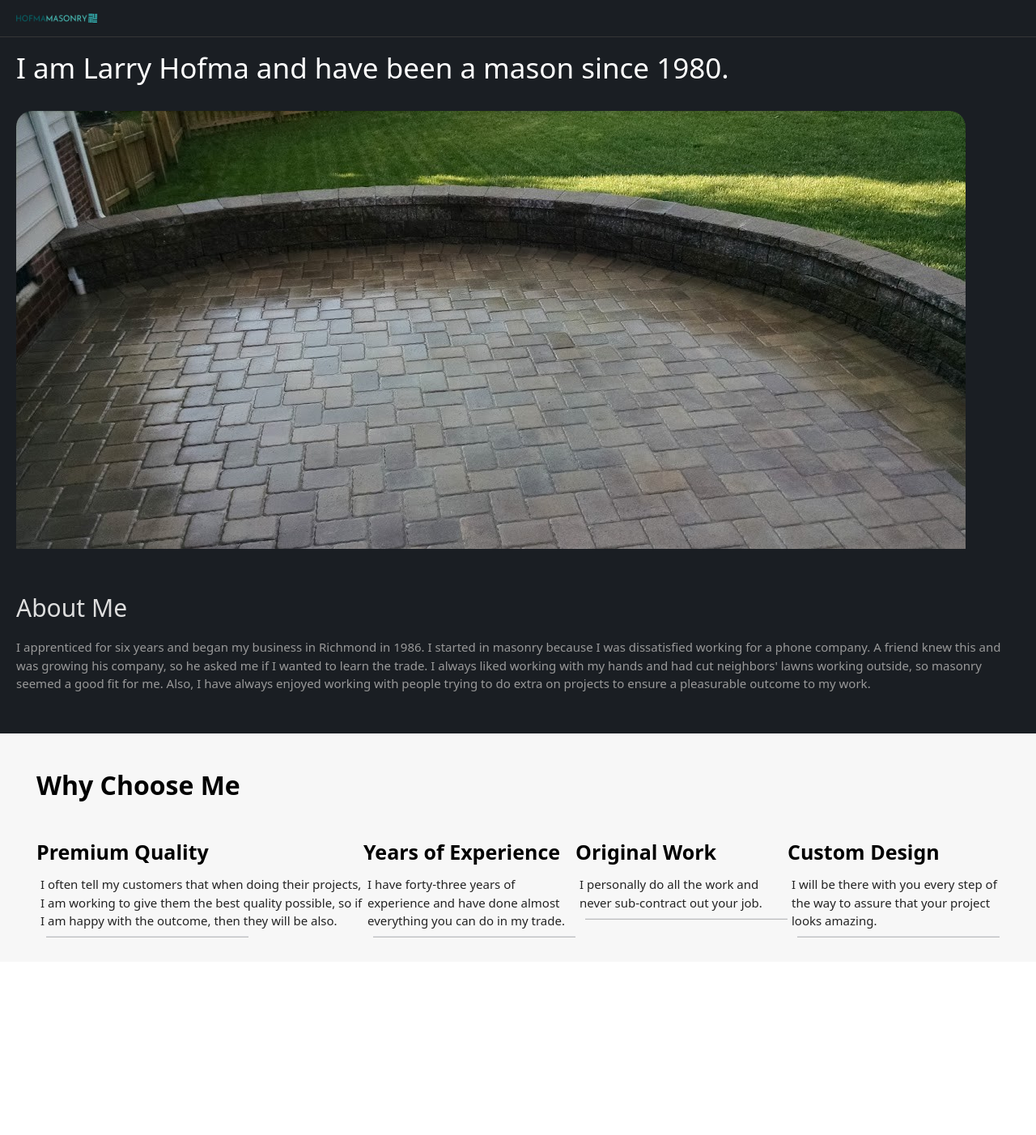
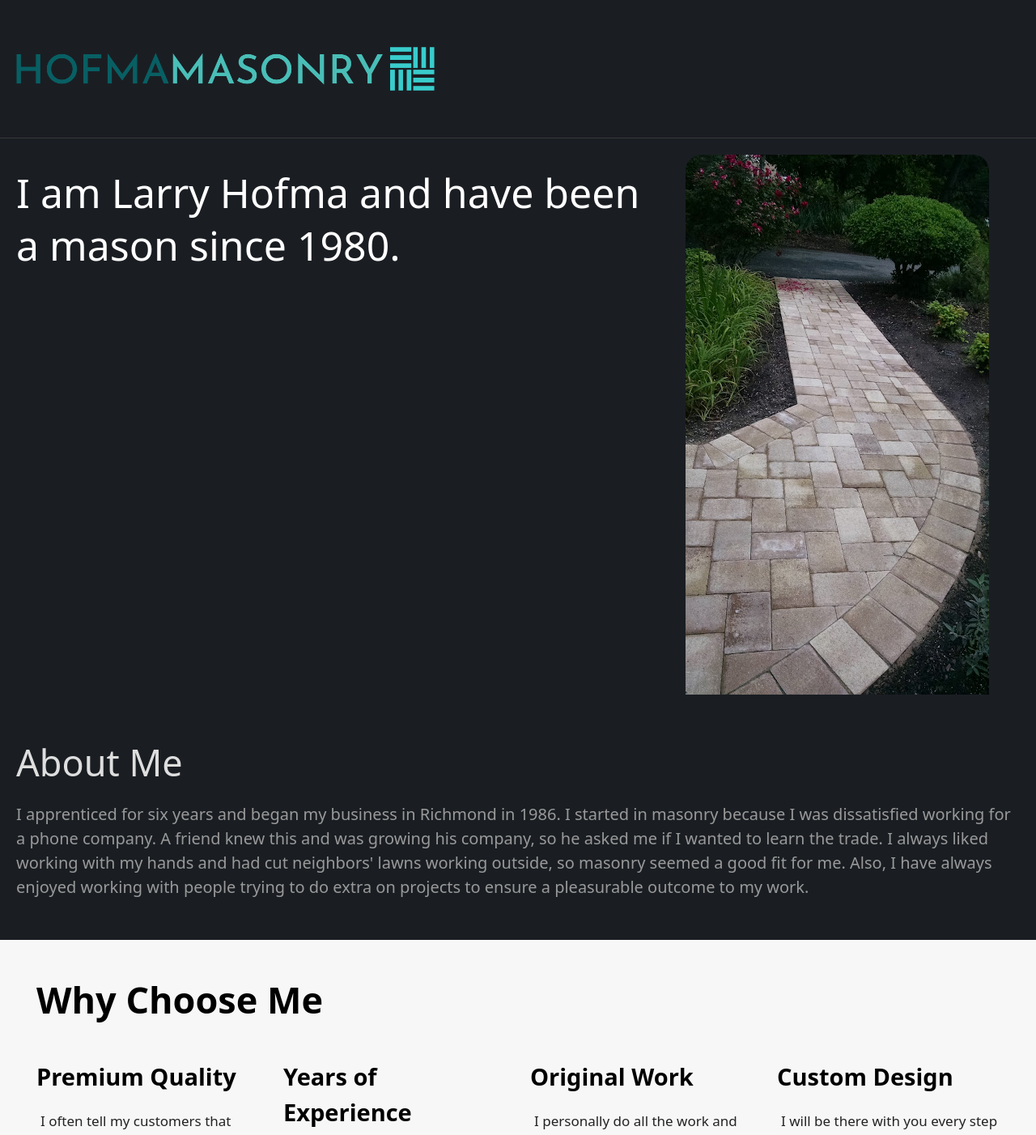
Before and after one commit to i-palmer/Homfa-Masonry-Website, a React (Vite) app: page / in a window 1280 px wide. Shown: the top 1402 px of the page at 81% size. Before the commit the page ends 1213 px from the top, so only its background shows below. Built offline with nearby package versions, Linux system fonts and the light colour scheme.

Commit message:
Add files via upload

```diff
--- a/src/Components/AboutMe.jsx
+++ b/src/Components/AboutMe.jsx
@@ -1,17 +1,19 @@
 import React from "react"
+import GridImage from "./GridImage"
 
 export default function AboutMe() {
     return (
         <div className="text-[#F8F8F8] pl-[20px] pb-[50px]">
-            <div className="flex flex-col lg:flex-row">
-                <div className="mr-[20px]">
-                    <h1 className="text-[35px] text-white mb-[35px] leading-9">
+            <div className="flex flex-col mr-[20px]">
+                <div className="sm:grid sm:grid-cols-6 sm:grid-rows-1">
+                    <h1 className="text-[35px] text-white mb-[35px] leading-[3.05rem]
+                    sm:text-[50px] sm:col-start-1 sm:col-span-4 sm:mr-[35px] sm:mt-[15px] sm:leading-[65px]">
                         I am Larry Hofma and have been a mason since 1980.
                     </h1>
-                    <img className=" rounded-t-[20px]"
-                    src="/IMG_20151023_164855637.jpg"/>
-                    <h1 className="mt-[50px] text-[30px] text-[#DEDEDE]">About Me</h1>
-                    <p className="mt-[15px] text-[15px] text-[#999999]">
+                <GridImage />
+                </div>
+                <h1 className="mt-[50px] text-[30px] text-[#DEDEDE] sm:text-[45px]">About Me</h1>
+                <p className="mt-[15px] text-[15px] text-[#999999] sm:text-[20px]">
                     I apprenticed for six years and began my business in Richmond
                     in 1986. I started in masonry because I was dissatisfied working for a phone company.
                     A friend knew this and was growing his company, so he  asked me if I wanted to learn
@@ -21,6 +23,5 @@ export default function AboutMe() {
                 </p>
             </div>
         </div>
-        </div>
     )
 }
--- a/src/Components/ChooseMe.jsx
+++ b/src/Components/ChooseMe.jsx
@@ -1,44 +1,58 @@
 import '../index.css'
-import React from "react"
+import React, { useState, useEffect } from "react";
+
 
 export default function ChooseMe() {
+
+        const [isMobile, setIsMobile] = useState(window.innerWidth <= 639);
+
+        useEffect(() => {
+          const handleResize = () => {
+            setIsMobile(window.innerWidth <= 639);
+          };
+
+          window.addEventListener("resize", handleResize);
+
+          return () => {
+            window.removeEventListener("resize", handleResize);
+          };
+        }, []);
+
     return (
-        <div className="px-[45px]">
-            <h1 className="text-[32px] font-semibold mt-[40px] mb-[40px]">Why Choose Me</h1>
-            <div className=".border">
-            <div className="flex flex-col md:flex-row">
-                <div className="mb-[30px]">
-                    <h4 className="text-[25px] font-semibold mb-[10px]">Premium Quality</h4>
-                    <p className="text-[15px] text-[#232323] font-medium mb-[7.5px] ml-[5px]">
+        <div className="pl-[45px] pr-[15px]">
+            <h1 className="text-[32px] font-semibold mt-[40px] mb-[40px] sm:text-[45px]">Why Choose Me</h1>
+            <div className="grid grid-cols-1 sm:grid-cols-2 md:grid-cols-4">
+                <div className="mb-[30px] mr-[30px]">
+                    <h4 className="text-[25px] font-semibold mb-[10px] sm:text-[29px] font-[625] mb-[20px]">Premium Quality</h4>
+                    <p className="text-[15px] text-[#232323] font-medium mb-[7.5px] ml-[5px] sm:text-[17px]">
                         I often tell my customers that when doing their projects, I am working to give them
                         the best quality possible, so if I am happy with the outcome, then they will be also.
                     </p>
-                    <hr className="w-[250px] bg-[#BBBBBB] h-[2px] ml-[12px]"></hr>
+                    {isMobile && <hr className="bg-[#BBBBBB] h-[2px] ml-[12px]"></hr>}
                 </div>
-                <div className="mb-[30px]">
-                    <h4 className="text-[25px] font-semibold mb-[10px]">Years of Experience</h4>
-                    <p className="text-[15px] text-[#232323] font-medium mb-[7.5px] ml-[5px]">
+                <div className="mb-[30px] mr-[30px]">
+                    <h4 className="text-[25px] font-semibold mb-[10px] sm:text-[29px] font-[625] mb-[20px]">Years of Experience</h4>
+                    <p className="text-[15px] text-[#232323] font-medium mb-[7.5px] ml-[5px] sm:text-[17px]">
                         I have forty-three years of experience and have done almost everything you can
                         do in my trade.
                     </p>
-                    <hr className="w-[250px] bg-[#BBBBBB] h-[2px] ml-[12px]"></hr>
+                    {isMobile && <hr className="bg-[#BBBBBB] h-[2px] ml-[12px]"></hr>}
                 </div>
-                <div className="mb-[30px]">
-                    <h4 className="text-[25px] font-semibold mb-[10px]">Original Work</h4>
-                    <p className="text-[15px] text-[#232323] font-medium mb-[7.5px] ml-[5px]">
+                <div className="mb-[30px] mr-[30px]">
+                    <h4 className="text-[25px] font-semibold mb-[10px] sm:text-[29px] font-[625] mb-[20px]">Original Work</h4>
+                    <p className="text-[15px] text-[#232323] font-medium mb-[7.5px] ml-[5px] sm:text-[17px]">
                         I personally do all the work and never sub-contract out your job.
                     </p>
-                    <hr className="w-[250px] bg-[#BBBBBB] h-[2px] ml-[12px]"></hr>
+                    {isMobile && <hr className="bg-[#BBBBBB] h-[2px] ml-[12px]"></hr>}
                 </div>
-                <div className="mb-[30px]">
-                    <h4 className="text-[25px] font-semibold mb-[10px]">Custom Design</h4>
-                    <p className="text-[15px] text-[#232323] font-medium mb-[7.5px] ml-[5px]">
+                <div className="mb-[30px] mr-[30px]">
+                    <h4 className="text-[25px] font-semibold mb-[10px] sm:text-[29px] font-[625] mb-[20px]">Custom Design</h4>
+                    <p className="text-[15px] text-[#232323] font-medium mb-[7.5px] ml-[5px] sm:text-[17px]">
                         I will be there with you every step of the way to assure
                         that your project looks amazing.
                     </p>
-                    <hr className="w-[250px] bg-[#BBBBBB] h-[2px] ml-[12px]"></hr>
+                    {isMobile && <hr className="bg-[#BBBBBB] h-[2px] ml-[12px]"></hr>}
                 </div>
-            </div>
             </div>
         </div>
     )
--- /dev/null
+++ b/src/Components/GridImage.jsx
@@ -0,0 +1,10 @@
+import React from "react";
+import Image from "./Img"
+
+export default function GridImage() {
+  return (
+    <div className="col-start-5 col-span-3">
+      <Image />
+    </div>
+  );
+}
--- /dev/null
+++ b/src/Components/Img.jsx
@@ -0,0 +1,31 @@
+import React, { useEffect, useState } from 'react';
+
+const ResponsiveImage = () => {
+  const [windowWidth, setWindowWidth] = useState(window.innerWidth);
+
+  useEffect(() => {
+    // Update window width when the window is resized
+    const handleResize = () => {
+      setWindowWidth(window.innerWidth);
+    };
+
+    window.addEventListener('resize', handleResize);
+
+    return () => {
+      window.removeEventListener('resize', handleResize);
+    };
+  }, []);
+
+  return (
+    <div>
+      {windowWidth < 640 && (
+        <img src="/IMG_20151023_164855637.jpg" alt="Mobile" className="rounded-t-[20px]"/>
+      )}
+      {windowWidth >= 640 && (
+        <img src="/IMG_20170524_161141065.jpg" alt="Desktop" className="rounded-t-[20px]"/>
+      )}
+    </div>
+  );
+};
+
+export default ResponsiveImage;
--- a/src/Components/Navbar.jsx
+++ b/src/Components/Navbar.jsx
@@ -4,9 +4,9 @@ import '../index.css'
 export default function Navbar() {
     return (
         <div className="mb-[20px]">
-            <div className="pl-[20px] h-[45px] flex items-center">
+            <div className="px-[20px] h-[80px] grid grid-cols-12 flex items-center sm:h-[110px] md:h-[130px] lg:h-[150px] xl:h-[170px] 2xl:h-[200px]">
                 <img
-                    className="w-[100px]"
+                    className="col-span-6 sm:col-span-5"
                     src="/hofma-masonry-low-resolution-logo-color-on-transparent-background.png"
                     />
             </div>
@@ -14,3 +14,13 @@ export default function Navbar() {
         </div>
     )
 }
+
+// 'sm': '640px',
+
+//       'md': '768px',
+
+//       'lg': '1024px',
+
+//       'xl': '1280px',
+
+//       '2xl': '1536px',
--- a/src/index.css
+++ b/src/index.css
@@ -1,22 +1,3 @@
 @tailwind base;
 @tailwind components;
 @tailwind utilities;
-
-.border {
-    background-color: gray;
-  }
-  .grid {
-    display: grid;
-    grid-template-columns: repeat(2, minmax(auto, auto));
-    grid-gap: 1px;
-  }
-  .grid > div {
-    background-color: white;
-    padding: 10px;
-  }
-
-  /* .hr {
-    height: 100px;
-        background-color: red;
-        border: none;
-  } */
```
Lines whose indentation alone changed are shown as unchanged.
